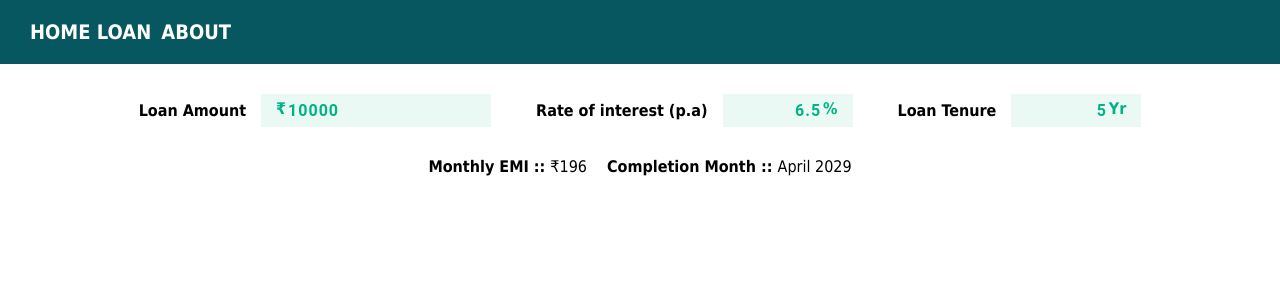
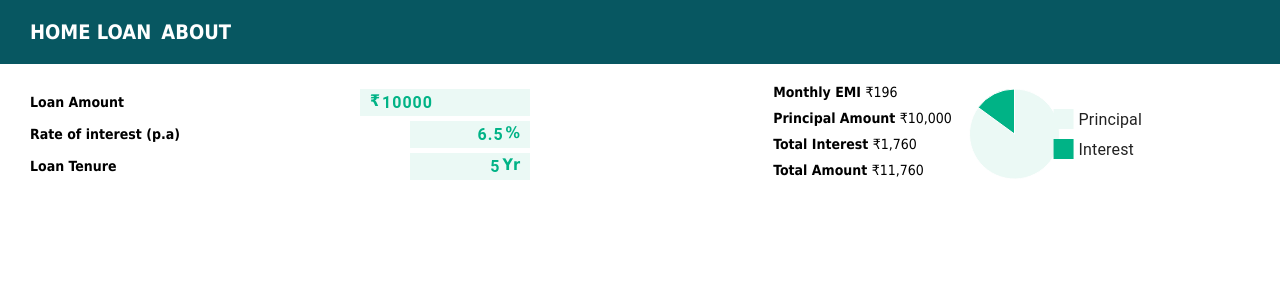
Before and after one commit to souryadeepRC/finance-portal, a React (Create React App) app: page /home-loan in a window 1280 px wide. Shown: the top 300 px of the page. Built offline with nearby package versions, Linux system fonts and the light colour scheme.

Commit message:
B-1-T-3: Implement loan breakup chart and loan emi calculation and change in ui

```diff
--- a/package.json
+++ b/package.json
@@ -5,6 +5,7 @@
   "dependencies": {
     "@emotion/styled": "^11.11.0",
     "@mui/material": "^5.14.12",
+    "@mui/x-charts": "^6.0.0-alpha.14",
     "@redux-devtools/extension": "^3.2.5",
     "@testing-library/jest-dom": "^5.17.0",
     "@testing-library/react": "^13.4.0",
--- a/src/pages/home-loan/HomeLoan.module.scss
+++ b/src/pages/home-loan/HomeLoan.module.scss
@@ -1,23 +1,17 @@
 @import "src/styles/variables.scss";
 
 .home-loan__container {
-  .loan-result__container {
     display: flex;
-    flex-wrap: wrap;
-    justify-content: center;
-    gap: 20px;
-    grid-gap: 20px;
-    .result-label {
-      font-weight: $font-weight-700;
-    }
-  }
+    align-items: center;
+    padding: 20px 0 0 0;
+
 }
 
 @media screen and (max-width: $mobile-max-width) {
   .home-loan__container {
-    .loan-result__container {
-      padding: 0 20px;
-      font-size: $font-size-12;
-    }
+    flex-direction: column;
+    gap: 25px;
+    grid-gap: 25px;
+
   }
 }
--- a/src/pages/home-loan/HomeLoan.tsx
+++ b/src/pages/home-loan/HomeLoan.tsx
@@ -1,51 +1,16 @@
 import { memo } from "react";
-import { useSelector } from "react-redux";
 // components
 import { LoanInputForm } from "./loan-input-form/LoanInputForm";
-// selectors
-import {
-  selectLoanAmount,
-  selectLoanInterestRate,
-  selectLoanTenure,
-} from "src/store/home-loan-reducer/home-loan-selectors";
-// utils
-import { calculateEMI } from "./home-loan-utils";
+import { LoanBreakup } from "./loan-breakup/LoanBreakup";
 // styles
 import styles from "./HomeLoan.module.scss";
 
 const HomeLoan = memo((): JSX.Element => {
-  // store
-  const loanAmount: string = useSelector(selectLoanAmount);
-  const interestRate: string = useSelector(selectLoanInterestRate);
-  const loanTenure: string = useSelector(selectLoanTenure);
-
-  // compute
-  const monthlyEmi: number = calculateEMI(+loanAmount, +interestRate, +loanTenure);
-  const completionMonth: string = "April 2029";
   // render fns
   return (
     <div className={styles["home-loan__container"]}>
       <LoanInputForm />
-      <div className={styles["loan-result__container"]}>
-        {+loanTenure === 0 && <span>Please enter at least some tenure</span>}
-        {+loanTenure > 0 && +loanTenure <= 30 ? (
-          <>
-            <span>
-              <label className={styles["result-label"]}>Monthly EMI :: </label>
-              <span>&#8377;</span>
-              {monthlyEmi}
-            </span>
-            <span>
-              <label className={styles["result-label"]}>
-                Completion Month ::{" "}
-              </label>
-              {completionMonth}
-            </span>
-          </>
-        ) : (
-          <span>Maximum Tenure is 30 Years</span>
-        )}
-      </div>
+      <LoanBreakup />
     </div>
   );
 });
--- /dev/null
+++ b/src/pages/home-loan/loan-breakup/LoanBreakup.module.scss
@@ -0,0 +1,46 @@
+@import "src/styles/variables.scss";
+
+.loan-result__container {
+  display: flex;
+  justify-content: center;
+  gap: 5px;
+  grid-gap: 5px;
+  flex:1;
+  .loan-breakup__container{
+    display: flex;
+    flex-wrap: wrap;
+    font-size: $font-size-14;
+    gap: 10px;
+    grid-gap: 10px;
+    .loan-breakup-data__container{
+      display: flex;
+      flex-direction: column;
+      gap: 10px;
+      grid-gap: 10px;
+      .breakup-label {
+        font-weight: $font-weight-700;
+      }
+    }
+    :global(.MuiChartsLegend-root .MuiChartsLegend-label){
+      font-size: $font-size-14;
+      font-family: $primary-font-family;
+    }
+  }
+
+}
+
+@media screen and (max-width: $mobile-max-width) {
+  .loan-result__container {
+    .loan-breakup__container{
+
+      font-size: $font-size-12;
+      justify-content: center;
+      :global(.MuiChartsLegend-root .MuiChartsLegend-label){
+        font-size: $font-size-12;
+      }
+      .loan-breakup-chart{
+        width: 50%;
+      }
+    }
+  }
+}
--- /dev/null
+++ b/src/pages/home-loan/loan-breakup/LoanBreakup.tsx
@@ -0,0 +1,111 @@
+import { memo } from "react";
+import { useSelector } from "react-redux";
+// library
+import { PieChart  } from "@mui/x-charts/PieChart";
+// selectors
+import {
+  selectLoanAmount,
+  selectLoanInterestRate,
+  selectLoanTenure,
+} from "src/store/home-loan-reducer/home-loan-selectors";
+// utils
+import { calculateEMI } from "../home-loan-utils";
+// styles
+import styles from "./LoanBreakup.module.scss";
+// types
+type LoanBreakupType = {
+  principalAmount: number;
+  interestAmount: number;
+  totalAmount: number;
+  monthlyEmi: number;
+};
+type BreakupLabelProps = {
+  label: string;
+  value: number;
+};
+const BreakupLabel = ({ label, value }: BreakupLabelProps): JSX.Element => {
+  return (
+    <span>
+      <label className={styles["breakup-label"]}>{label} </label>
+      <span>&#8377;</span>
+      {value.toLocaleString("en-IN")}
+    </span>
+  );
+};
+const LoanBreakup = memo((): JSX.Element => {
+  // store
+  const loanAmount: string = useSelector(selectLoanAmount);
+  const interestRate: string = useSelector(selectLoanInterestRate);
+  const loanTenure: string = useSelector(selectLoanTenure);
+  // fns
+  const getLoanBreakupDetails = (): LoanBreakupType => {
+    const convertedLoanAmount: number = +loanAmount;
+    const convertedInterestRate: number = +interestRate;
+    const convertedLoanTenure: number = +loanTenure;
+
+    const monthlyEmi: number = calculateEMI(
+      convertedLoanAmount,
+      convertedInterestRate,
+      convertedLoanTenure
+    );
+    const totalAmount: number = monthlyEmi * (convertedLoanTenure * 12);
+    const interestAmount: number = totalAmount - convertedLoanAmount;
+    return {
+      principalAmount: convertedLoanAmount,
+      interestAmount: interestAmount,
+      totalAmount: totalAmount,
+      monthlyEmi: monthlyEmi,
+    };
+  };
+
+  // compute
+  const {
+    principalAmount,
+    interestAmount,
+    totalAmount,
+    monthlyEmi,
+  }: LoanBreakupType = getLoanBreakupDetails();
+  // return fns
+  return (
+    <div className={styles["loan-result__container"]}>
+      {+loanTenure === 0 && <span>Please enter at least some tenure</span>}
+      {+loanTenure > 0 && +loanTenure <= 30 ? (
+        <div className={styles["loan-breakup__container"]}>
+          <div className={styles["loan-breakup-data__container"]}>
+            <BreakupLabel label="Monthly EMI" value={monthlyEmi} />
+            <BreakupLabel label="Principal Amount" value={principalAmount} />
+            <BreakupLabel label="Total Interest" value={interestAmount} />
+            <BreakupLabel label="Total Amount" value={totalAmount} />
+          </div>
+          <PieChart
+
+            series={[
+              {
+                data: [
+                  {
+                    id: 0,
+                    value: principalAmount,
+                    label: "Principal",
+                    color: "#ebf9f5",
+                  },
+                  {
+                    id: 1,
+                    value: interestAmount,
+                    label: "Interest",
+                    color: "#00b386",
+                  },
+                ],
+              },
+            ]}
+            width={200}
+            height={100}
+          />
+        </div>
+      ) : (
+        <span>Maximum Tenure is 30 Years</span>
+      )}
+    </div>
+  );
+});
+LoanBreakup.displayName = "LoanBreakup";
+export { LoanBreakup };
--- a/src/pages/home-loan/loan-input-form/LoanInputForm.module.scss
+++ b/src/pages/home-loan/loan-input-form/LoanInputForm.module.scss
@@ -2,14 +2,18 @@
 
 .loan-details__container {
   display: flex;
+  flex-direction: column;
   flex-wrap: wrap;
   justify-content: center;
-  gap: 25px;
-  grid-gap: 25px;
-  padding: 20px 0;
+  align-items: flex-start;
+  padding: 0 0 0 30px;
+
+  gap: 5px;
+  grid-gap: 5px;
+  flex: 1;
   .loan-amount-field {
     flex-direction: row-reverse;
-    width: 200px;
+    width: 150px;
     :global(.MuiInputBase-root.MuiInput-root .MuiInput-input) {
       text-align: left;
     }
@@ -20,8 +24,9 @@
   .loan-details__container {
     gap: 10px;
     grid-gap: 10px;
+    padding: 0 10px 0 10px;
     .loan-amount-field {
-      width: 65%;
+      width: 55%;
     }
   }
 }
--- a/src/pages/home-loan/loan-input-form/LoanInputForm.tsx
+++ b/src/pages/home-loan/loan-input-form/LoanInputForm.tsx
@@ -36,7 +36,6 @@ const LoanInputForm = memo((): JSX.Element => {
   const modifyLoanDetails = (e: React.ChangeEvent<HTMLInputElement>): void => {
     const enteredId: string = e.target.id;
     const enteredValue: string = e.target.value;
-    console.log({enteredValue});
 
     if (!isValidData(enteredValue)) return;
     switch (enteredId) {
--- a/src/pages/home-loan/loan-input-form/loan-input-field/LoanInputField.module.scss
+++ b/src/pages/home-loan/loan-input-form/loan-input-field/LoanInputField.module.scss
@@ -3,13 +3,14 @@
 .loan-input-field__container {
   display: flex;
   flex-wrap: wrap;
-  justify-content: center;
+  justify-content: space-between;
   align-items: center;
   gap: 15px;
   grid-gap: 15px;
-  padding: 10px;
+  width: 85%;
+  max-width: 500px;
   .input-label {
-    font-size: $font-size-16;
+    font-size: $font-size-14;
     font-weight: $font-weight-700;
   }
   .input-value__container {
@@ -19,7 +20,7 @@
     gap: 2px;
     grid-gap: 2px;
     width: 100px;
-    padding: 5px 15px;
+    padding: 2px 10px;
     background-color: $color-anti-flash-white;
     font-size: $font-size-16;
     font-weight: $font-weight-700;
@@ -40,6 +41,7 @@
     gap: 10px;
     grid-gap: 10px;
     padding: 0;
+    width: 100%;
     .input-label {
       font-size: $font-size-12;
       font-weight: $font-weight-700;
--- a/src/styles/variables.scss
+++ b/src/styles/variables.scss
@@ -4,6 +4,7 @@ $primary-font-family: 'Tahoma';
 
 /* ========== Font :: Size =============== */
 $font-size-12: 12px;
+$font-size-14: 14px;
 $font-size-16: 16px;
 $font-size-20: 20px;
 
```
Also changed, not shown: 1 other file (tests, documents, lock files or other folders).
